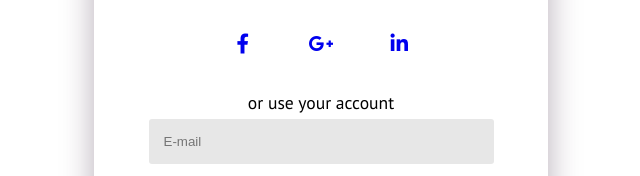
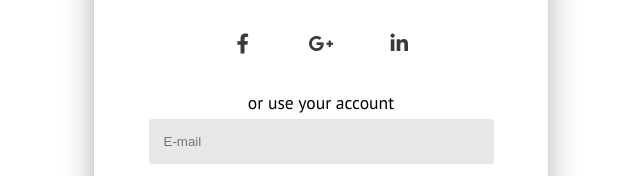
Before and after one commit to ka3ych/LoginPage, a plain HTML site: page form/index.html in a window 1280 px wide. Shown: the part 275-451 px from the top of the page, 319-959 px from the left. Drawn offline with Linux system fonts and the light colour scheme.

Commit message:
Update style.css

```diff
--- a/form/style.css
+++ b/form/style.css
@@ -31,7 +31,7 @@ body {
     font-size: 3.5em;
     font-weight: bold;
 }
-.fab, #form h1 {
+.fa-brands, #form h1 {
     color: rgb(58, 58, 58);
 }
 i {
```
